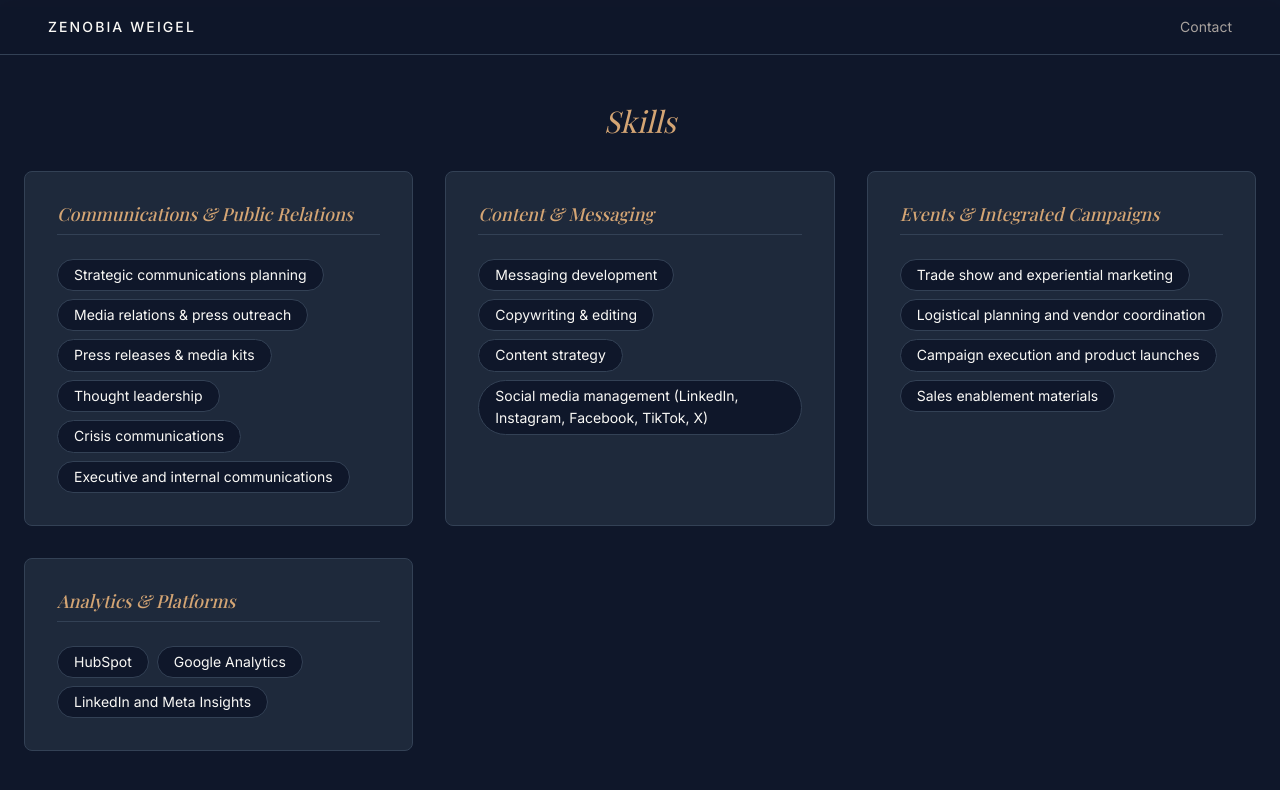
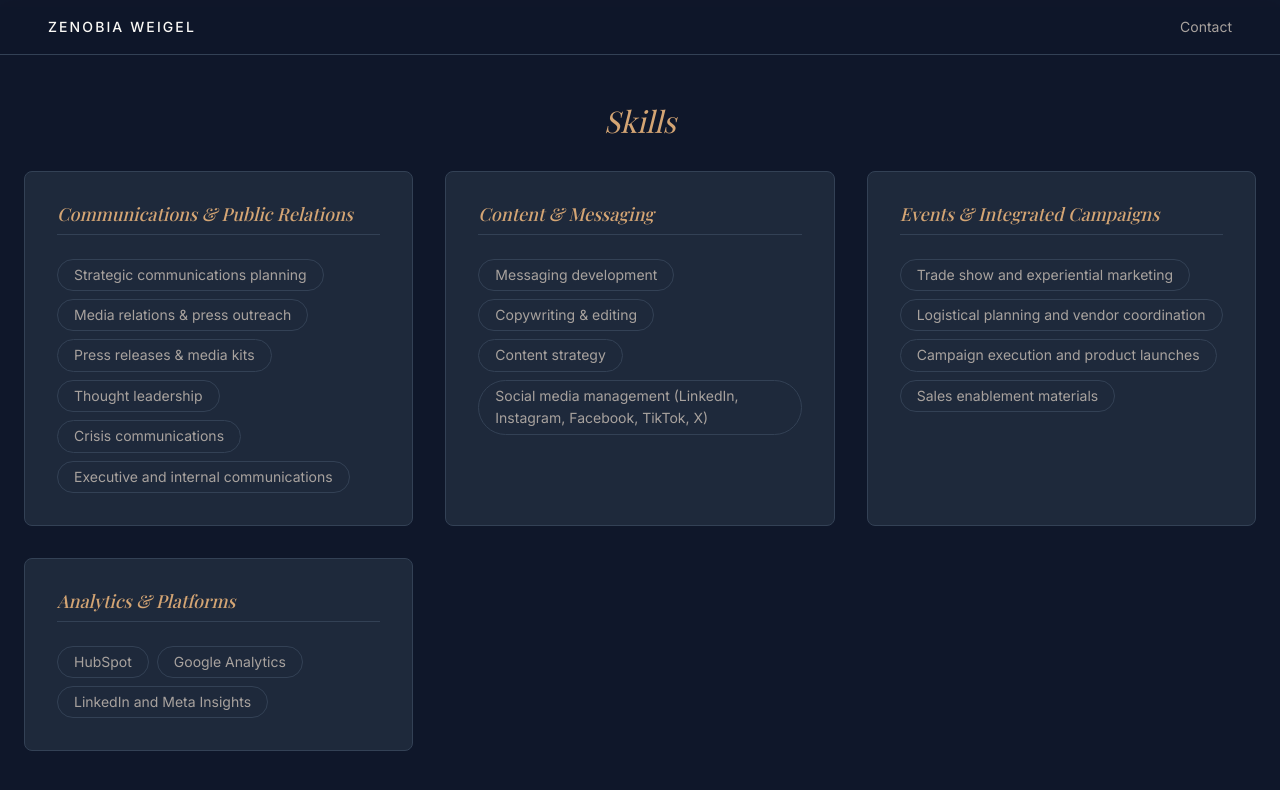
Before and after one commit to Zenobia-Weigel/Zenobia-Portfolio-Website, a Jekyll site: the page built from index.html, in a window 1280 px wide and 900 px high, scrolled down 3566 px. Shown: the top 790 px of the window. Built offline with Jekyll 4.4.1, drawn with Linux system fonts in a browser that asks for light colours; some web fonts are replaced.

Commit message:
Update skill item styles for improved appearance
Set skill item background to transparent and use muted text color by default. On hover, revert text color to normal for better visual feedback.

```diff
--- a/_sass/_skills.scss
+++ b/_sass/_skills.scss
@@ -50,16 +50,16 @@
   &__item {
     display: inline-block;
     padding: $spacing-xs $spacing-md;
-    background: $background;
+    background: transparent;
     border: 1px solid $border;
     border-radius: $radius-full;
     font-size: $font-size-sm;
-    color: $text-color;
+    color: $text-muted;
     transition: all $transition-base;
 
     &:hover {
       border-color: $primary-color;
-      color: $primary-color;
+      color: $text-color;
     }
   }
 }
```
